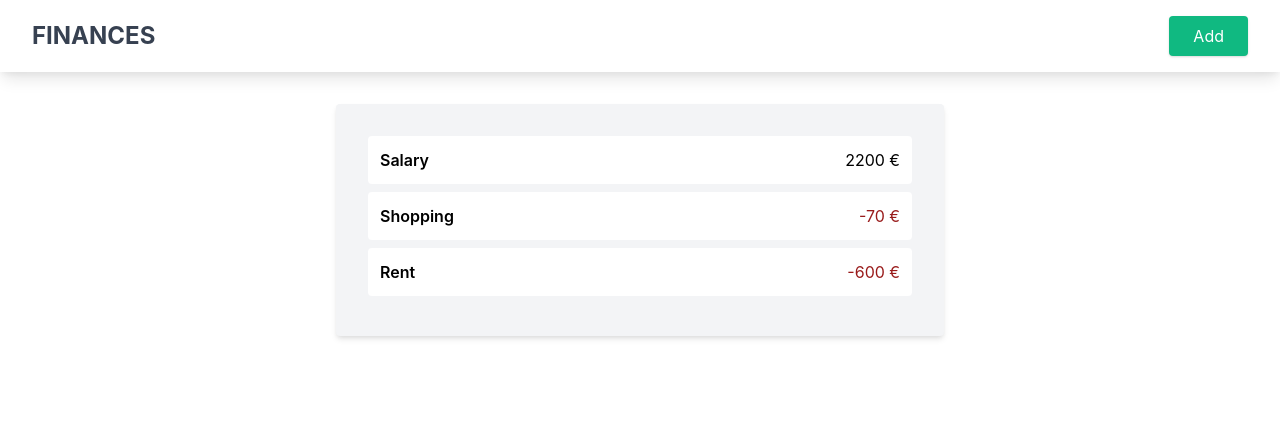
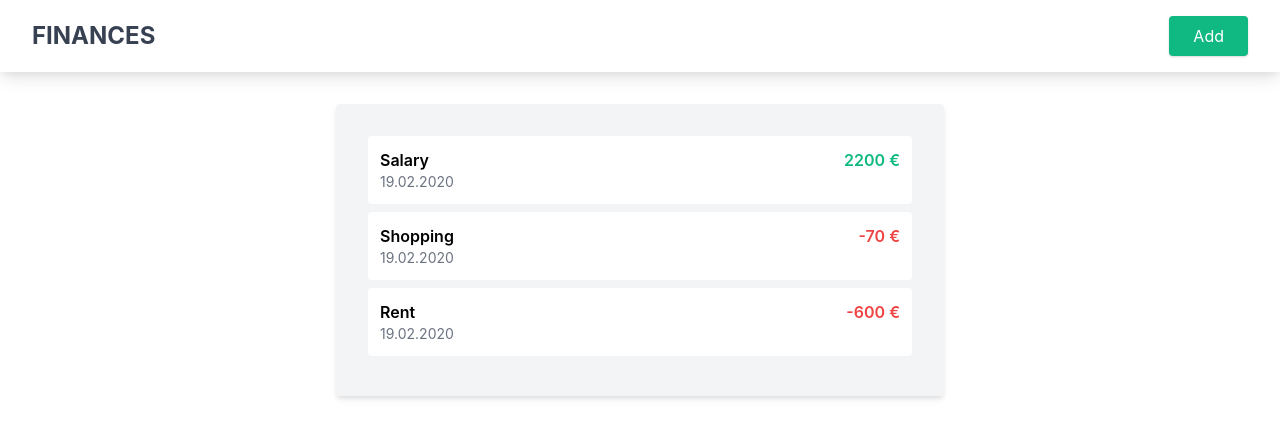
Before and after one commit to wlfnkls/react-finance-app, a React (Create React App) app: page / in a window 1280 px wide. Shown: the top 438 px of the page. Built offline with nearby package versions, Linux system fonts and the light colour scheme.

Commit message:
Edit font color

```diff
--- a/src/components/Entry.js
+++ b/src/components/Entry.js
@@ -1,7 +1,10 @@
 const Entry = ({ text, value }) => (
-  <div className="bg-white rounded mb-2 p-3 flex justify-between">
-    <h2 className="font-semibold">{text}</h2>
-    <h3 className={value < 0 ? 'text-red-800' : ''}>{`${value} €`}</h3>
+  <div className="bg-white rounded mb-2 p-3">
+    <div className="flex justify-between">
+      <h2 className="font-semibold">{text}</h2>
+      <span className={`font-semibold ${value < 0 ? 'text-red-500' : 'text-green-500'}`}>{`${value} €`}</span>
+    </div>
+    <h3 className="text-sm text-gray-500">19.02.2020</h3>
   </div>
 );
 
```
